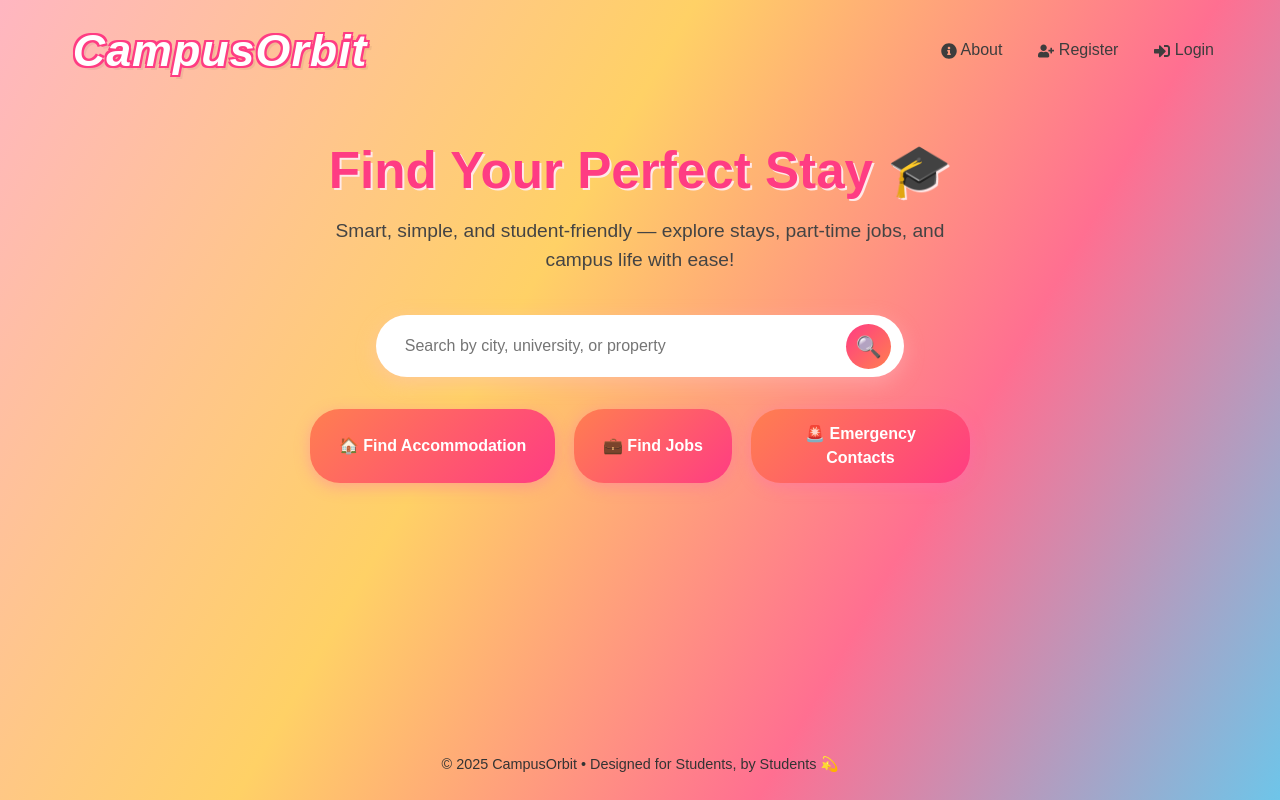
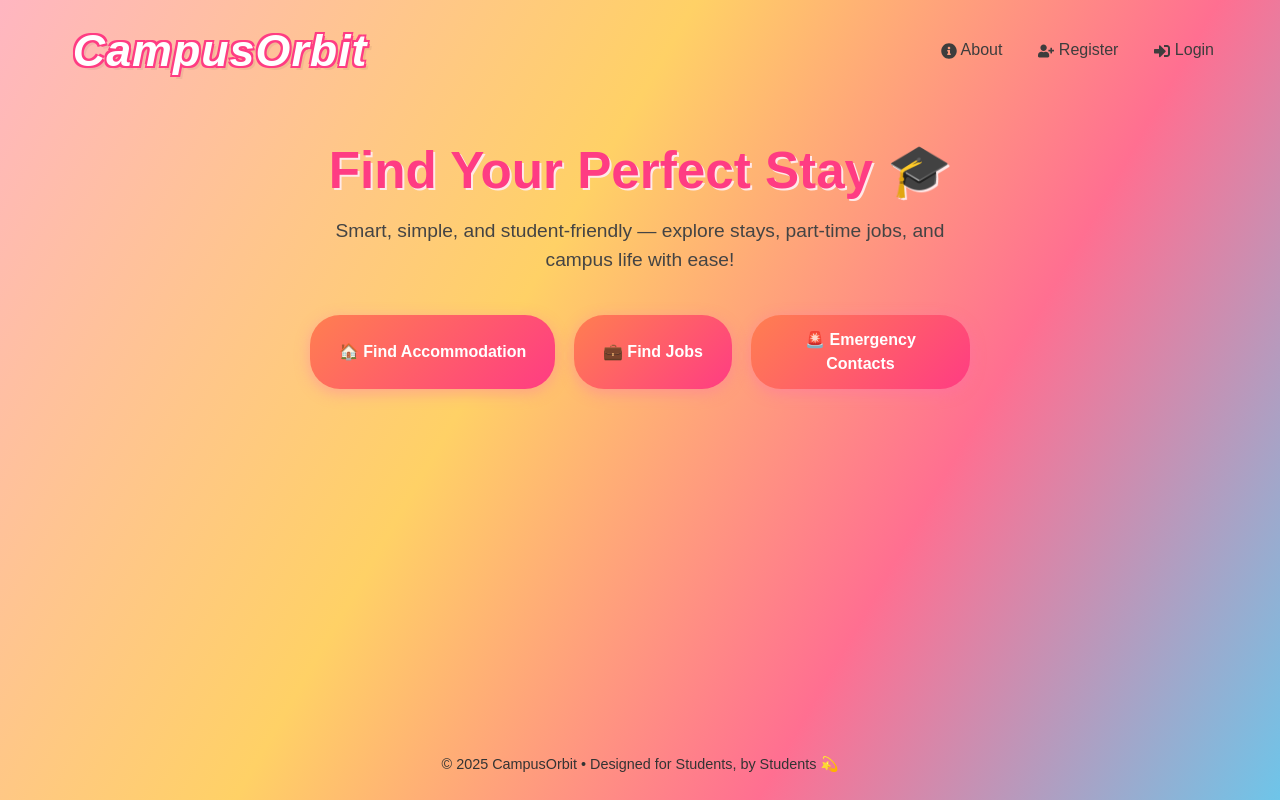
Before and after one commit to Nausheen-ux/FinalYear_Project, a React (Create React App) app: page / in a window 1280 px wide. Built offline with nearby package versions, Linux system fonts and the light colour scheme.

Commit message:
Landing Page modified 1

```diff
--- a/src/components/LandingPage.jsx
+++ b/src/components/LandingPage.jsx
@@ -200,13 +200,13 @@ export default function LandingPage() {
           Smart, simple, and student-friendly — explore stays, part-time jobs, and campus life with ease!
         </p>
 
-        <div className="search-bar">
+        {/* <div className="search-bar">
           <input
             type="text"
             placeholder="Search by city, university, or property"
           />
           <button>🔍</button>
-        </div>
+        </div> */}
 
         <div className="cta-buttons">
           <button onClick={() => navigate("/rent")} style={{ fontWeight: "bold" }}>
```
